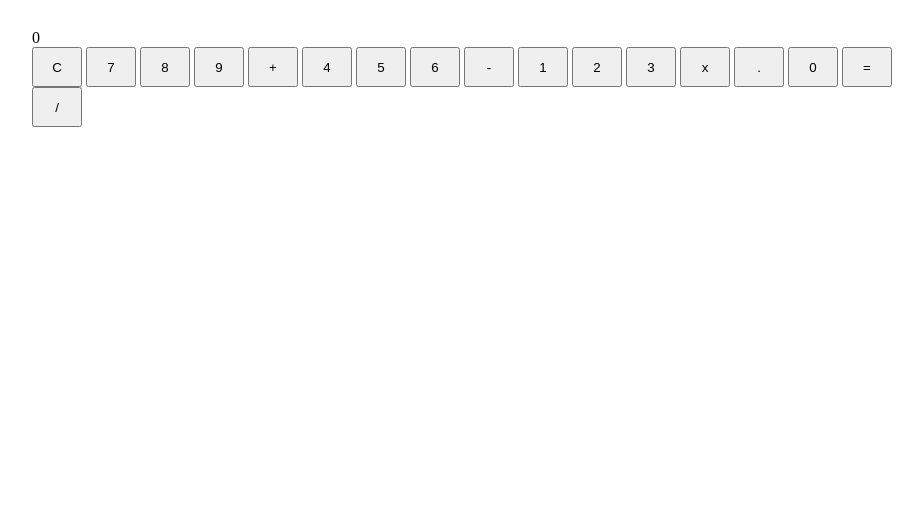
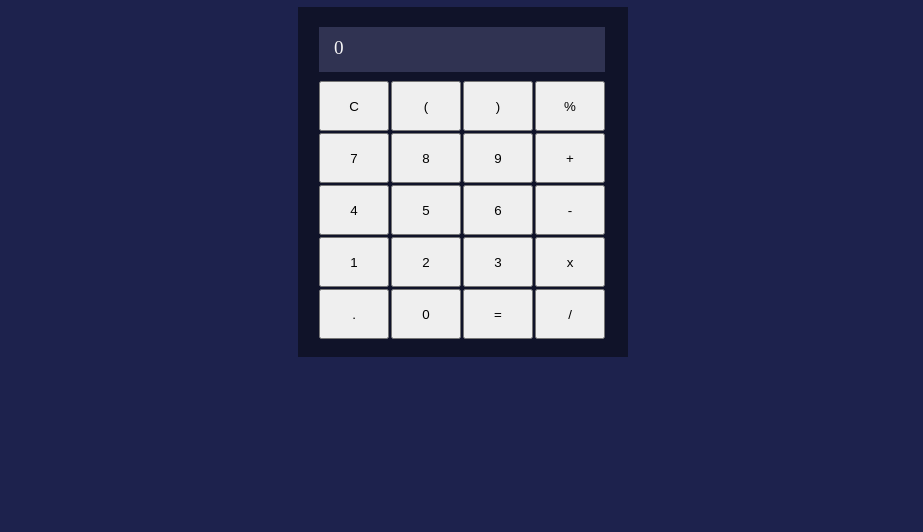
Before and after one commit to nana-marques/calculadora-js, a plain HTML site: page js-calculator/index.html in a window 1280 px wide. Shown: the part 163-695 px from the top of the page, without its empty margins (160-1083 px from the left). Drawn offline with Linux system fonts and the light colour scheme.

Commit message:
Add files via upload

```diff
--- a/js-calculator/index.html
+++ b/js-calculator/index.html
@@ -8,27 +8,43 @@
     <link rel="stylesheet" href="style.css">
 </head>
 <body>
+    <div class="calculator">
         <div class="container">
             <div class="display">0</div>
             <div class="buttons">
+                <div class="row">
                     <button class="clean">C</button>
+                    <button class="clean">(</button>
+                    <button class="clean">)</button>
+                    <button class="clean">%</button>
+                </div>
+                <div class="row">
                     <button class="num">7</button>
                     <button class="num">8</button>
                     <button class="num">9</button>
                     <button class="op">+</button>
+                </div>
+                <div class="row">
                     <button class="num">4</button>
                     <button class="num">5</button>
                     <button class="num">6</button>
                     <button class="op">-</button>
+                </div>
+                <div class="row">
                     <button class="num">1</button>
                     <button class="num">2</button>
                     <button class="num">3</button>
                     <button class="op">x</button>
+                </div>
+                <div class="row">
                     <button class="num">.</button>
                     <button class="num">0</button>
                     <button class="num">=</button>
                     <button class="num">/</button>
                 </div>
+
+            </div>
+        </div>
     </div>
 </body>
 </html>
--- a/js-calculator/style.css
+++ b/js-calculator/style.css
@@ -3,17 +3,62 @@
     padding: 0;
 }
 
+body{
+    background-color: rgb(29, 34, 77);
+    color: #f6f6f6;
+}
+
+.calculator{
+    height: 10em;
+    position: relative;
+}
+
+.calculator .container{
+    margin: 10px;
+    position: absolute;
+    top: 100%;
+    left: 35%;
+    background: rgb(16, 19, 41);
+    width: 290px;
+    height: 320px;
+}
+
+.display{
+    height: 35px;
+    width: 271px;
+    background-color: rgb(48, 51, 82);
+    align-items: center;
+    justify-content: center;
+    margin-bottom: 8px;
+    padding-top: 10px;
+    padding-left: 15px;
+    font-size: larger;
+    margin-left: 1px;
+}
+
 .container{
-    height: 500px;
-    margin: 15%;
-    justify-content: center;
+    max-width: 800px;
+    padding: 20px 20px 10px;
 }
 
 button {
-    width: 50px;
-    height: 40px;
+    width: 70px;
+    height: 50px;
+    padding: 10px 0;
+    margin: 1px;
 }
 
 .buttons{
+    display: table-cell;
+    align-items: center;
+    justify-content: center;
+    font-size: 2rem;
+}
 
+.row{
+    display: table-row;
 }
+
+.row > button{
+    display: table-cell;
+}
```
Lines whose indentation alone changed are shown as unchanged.
